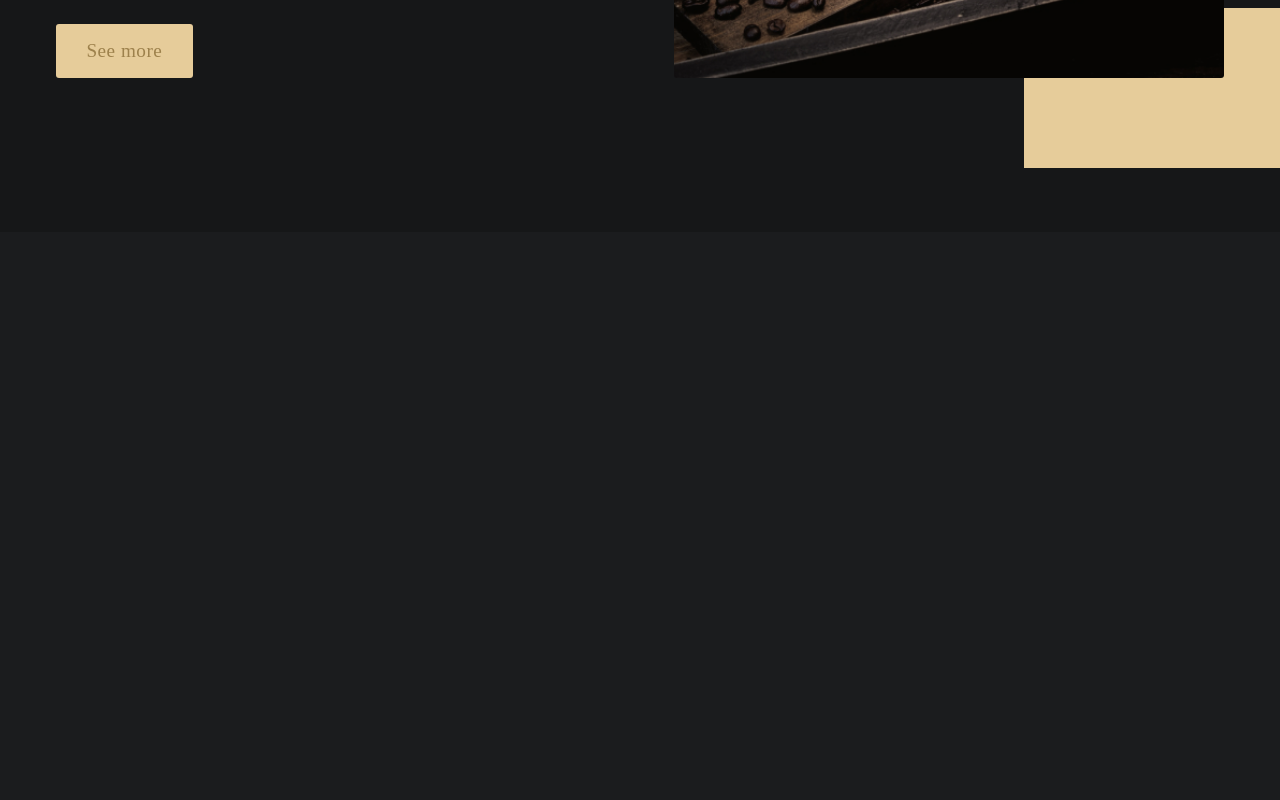
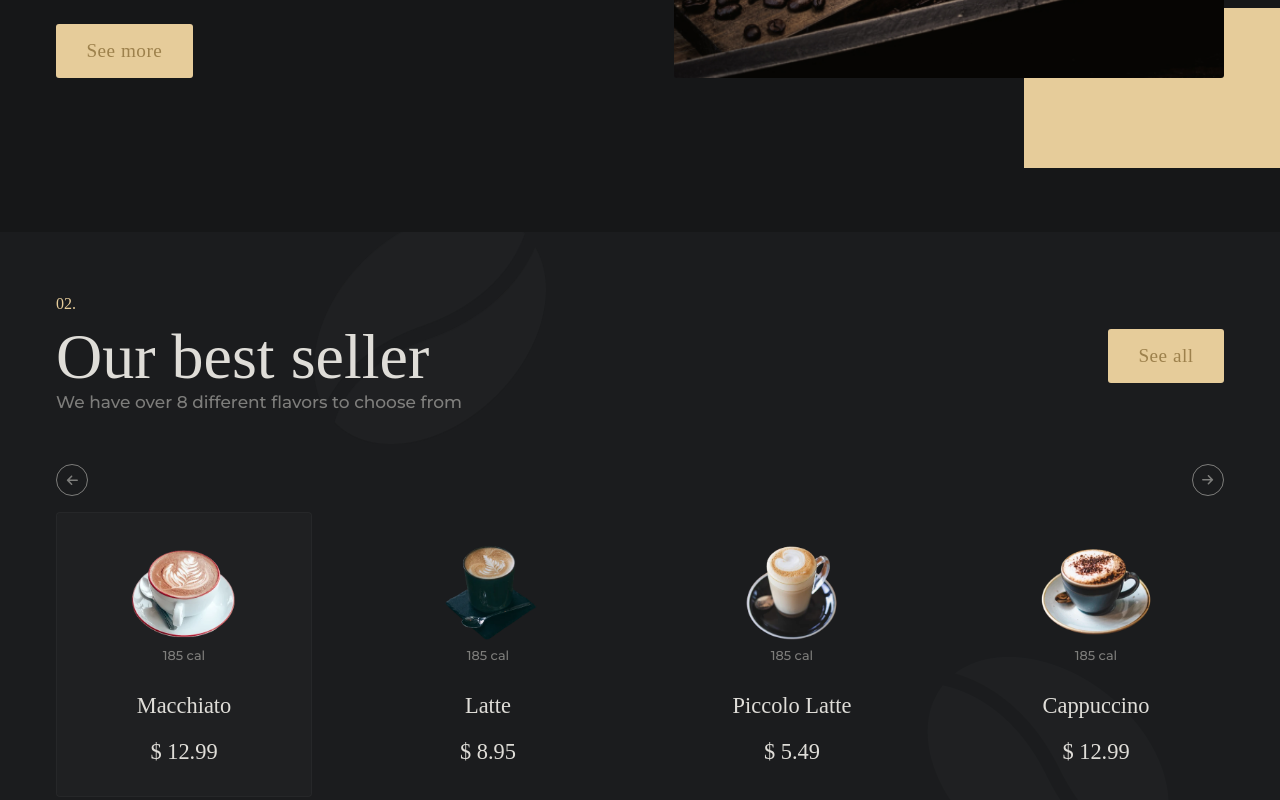
Before and after one commit to siavash-sattari/cafetria, a React (Create React App) app: page / in a window 1280 px wide. Shown: the part 1286-2086 px from the top of the page. Before the commit the page ends 1518 px from the top, so only its background shows below. Built offline with nearby package versions, Linux system fonts and the light colour scheme; a web font is replaced by a local one.

Commit message:
feat - impement best seller section

```diff
--- a/src/App.js
+++ b/src/App.js
@@ -1,4 +1,5 @@
 import About from './components/About';
+import BestSeller from './components/BestSeller';
 import Header from './components/Header';
 import Home from './components/Home';
 import './styles/App.scss';
@@ -9,6 +10,7 @@ function App() {
       <Header />
       <Home />
       <About />
+      <BestSeller />
     </>
   );
 }
--- /dev/null
+++ b/src/components/BestSeller.js
@@ -0,0 +1,149 @@
+import React, { useEffect, useState } from 'react';
+import '../styles/components/BestSeller.scss';
+import { Swiper, SwiperSlide } from 'swiper/react';
+import img1 from '../assets/prod1.webp';
+import img2 from '../assets/prod2.webp';
+import img3 from '../assets/prod3.webp';
+import img4 from '../assets/prod4.webp';
+import img5 from '../assets/prod5.webp';
+import img6 from '../assets/prod6.webp';
+import img7 from '../assets/prod7.webp';
+import img8 from '../assets/prod8.webp';
+import 'swiper/css';
+import { ReactComponent as ArrowSvg } from '../assets/arrow.svg';
+import AOS from 'aos';
+import 'aos/dist/aos.css';
+
+const products = [
+  {
+    name: 'Macchiato',
+    price: '$ 12.99',
+    cal: '185 cal',
+    img: img1
+  },
+  {
+    name: 'Latte',
+    price: '$ 8.95',
+    cal: '185 cal',
+    img: img2
+  },
+  {
+    name: 'Piccolo Latte',
+    price: '$ 5.49',
+    cal: '185 cal',
+    img: img3
+  },
+  {
+    name: 'Cappuccino',
+    price: '$ 12.99',
+    cal: '185 cal',
+    img: img4
+  },
+  {
+    name: 'LATTE (PLAIN)',
+    price: '$ 8.52',
+    cal: '185 cal',
+    img: img5
+  },
+  {
+    name: 'Raf',
+    price: '$ 8.99',
+    cal: '185 cal',
+    img: img6
+  },
+  {
+    name: 'Cafe Cubano',
+    price: '$ 14.25',
+    cal: '185 cal',
+    img: img7
+  },
+  {
+    name: 'Espresso Romano',
+    price: '$ 11.59',
+    cal: '185 cal',
+    img: img8
+  }
+];
+
+const BestSeller = () => {
+  useEffect(() => {
+    AOS.init({
+      duration: 800
+    });
+  }, []);
+
+  const [swiper, setSwiper] = useState(null);
+
+  const nextSlideHandler = () => {
+    swiper.slideNext();
+  };
+
+  const prevSlideHandler = () => {
+    swiper.slidePrev();
+  };
+
+  return (
+    <section className='section-pd best-seller'>
+      <div className='container' data-aos='fade-up'>
+        <div className='header-best-seller'>
+          <div className='title'>
+            <h2 className='h2'>Our best seller</h2>
+            <p className='paragraph'>We have over 8 different flavors to choose from</p>
+          </div>
+          <a href='/' className='btn'>
+            See all
+          </a>
+        </div>
+        <div className='slider-container'>
+          <Swiper
+            spaceBetween={50}
+            slidesPerView={4}
+            scrollbar={{ draggable: true }}
+            className='slider'
+            grabCursor='true'
+            touchEventsTarget='container'
+            onSwiper={s => {
+              setSwiper(s);
+            }}
+            breakpoints={{
+              200: {
+                slidesPerView: 2,
+                spaceBetween: 5
+              },
+              450: {
+                slidesPerView: 2,
+                spaceBetween: 20
+              },
+              910: {
+                slidesPerView: 4,
+                spaceBetween: 20
+              },
+              1200: {
+                slidesPerView: 4,
+                spaceBetween: 50
+              }
+            }}>
+            {products.map(prod => (
+              <SwiperSlide key={prod.name} className='slide-item'>
+                <a href='/'>
+                  <img src={prod.img} alt={prod.name} />
+                  <span className='cal'>{prod.cal}</span>
+                  <h3>{prod.name}</h3>
+                  <span className='price'>{prod.price}</span>
+                </a>
+              </SwiperSlide>
+            ))}
+          </Swiper>
+          <button onClick={prevSlideHandler} className='arrow arrow-left' title='slide anterior'>
+            <ArrowSvg />
+          </button>
+          <button onClick={nextSlideHandler} className='arrow arrow-right' title='slide posterior'>
+            <ArrowSvg />
+          </button>
+        </div>
+      </div>
+    </section>
+  );
+};
+
+export default BestSeller;
--- /dev/null
+++ b/src/styles/components/BestSeller.scss
@@ -0,0 +1,141 @@
+@import '../VarMixins.scss';
+
+.best-seller {
+  padding: 4rem 0;
+  .h2::before {
+    @include numberH2(2);
+  }
+  .header-best-seller {
+    display: flex;
+    align-items: center;
+    justify-content: space-between;
+  }
+  .slider {
+    margin-top: 4rem;
+    position: relative;
+    padding: 1px;
+  }
+  .slide-item {
+    text-align: center;
+    height: auto;
+    border-radius: $radius;
+    transition: 0.1s;
+    &:hover,
+    &:nth-of-type(1) {
+      background: $c-bg-3;
+      box-shadow: 0 0 0 1px rgba(255, 255, 255, 0.05);
+    }
+    a {
+      display: flex;
+      flex-direction: column;
+      align-items: center;
+      width: 100%;
+      height: 100%;
+      padding: 2rem;
+      cursor: inherit;
+    }
+    h3,
+    .price {
+      @include fontTitles(m);
+    }
+    .price {
+      padding-top: 1rem;
+      margin-top: auto;
+      display: block;
+    }
+    h3 {
+      margin-bottom: 0.5rem;
+    }
+    img {
+      width: 7rem;
+    }
+    .cal {
+      color: $c-txt-2;
+      font-size: 0.8rem;
+      display: block;
+      margin: 0.5rem 0 2rem 0;
+    }
+  }
+  .slider-container {
+    position: relative;
+  }
+  .arrow {
+    @include arrow;
+    position: absolute;
+    top: calc(50% - 1rem);
+    color: $c-txt-2;
+    &:hover {
+      color: $c-txt;
+    }
+  }
+  .arrow-left {
+    transform: rotate(-90deg);
+    left: -3rem;
+  }
+  .arrow-right {
+    transform: rotate(90deg);
+    right: -3rem;
+  }
+  background: url('../../assets/coffee-grain.png'), url('../../assets/coffee-grain-2.png');
+  background-repeat: no-repeat;
+  background-position: 30% -5%, 90% 110%;
+}
+
+@media (max-width: 1300px) {
+  .best-seller {
+    .slider {
+      margin-top: 6rem;
+    }
+    .arrow {
+      top: -3rem;
+    }
+    .arrow-left {
+      left: 0;
+    }
+    .arrow-right {
+      right: 0;
+    }
+  }
+}
+
+@media (max-width: 910px) {
+  .best-seller {
+    overflow: hidden;
+    .slider {
+      overflow: visible;
+      margin-top: 5rem;
+    }
+    .slide-item {
+      background: $c-bg-3;
+      box-shadow: 0 0 0 1px rgba(255, 255, 255, 0.05);
+    }
+  }
+}
+
+@media (max-width: 550px) {
+  .best-seller {
+    .slide-item {
+      a {
+        padding: 1rem 0.5rem;
+      }
+      img {
+        width: 4.5rem;
+      }
+      .cal {
+        margin: 0.5rem 0 1rem 0;
+      }
+    }
+    .title {
+      max-width: 13rem;
+    }
+    .btn {
+      white-space: nowrap;
+    }
+  }
+}
+
+@media (max-width: 480px) {
+  .best-seller {
+    padding: 2rem 0;
+  }
+}
```
